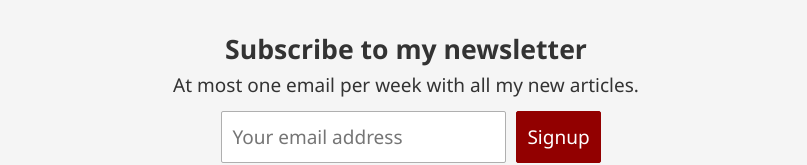
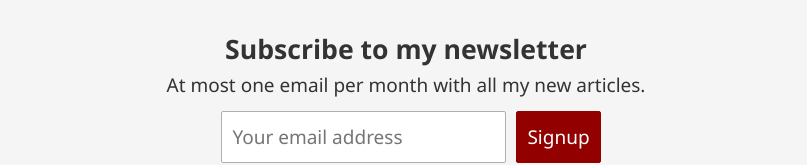
Before and after one commit to lambrospetrou/lambrospetrou.github.io, a Next.js app: page / in a window 1280 px wide. Shown: the part 4980-5145 px from the top of the page, without its empty margins (234-1041 px from the left). Built offline with nearby package versions, Linux system fonts and the light colour scheme.

Commit message:
Update newsletter-signup.js
Since I am not writing so much there is no point sending a newsletter per week.

```diff
--- a/src/components/newsletter-signup.js
+++ b/src/components/newsletter-signup.js
@@ -3,7 +3,7 @@ export const InlineSignup = () => {
     <div className="newsletter-signup">
       <header>
         <h3>Subscribe to my newsletter</h3>
-        <p>At most one email per week with all my new articles.</p>
+        <p>At most one email per month with all my new articles.</p>
       </header>
       <form
         action="https://app.convertkit.com/forms/1379666/subscriptions"
```
